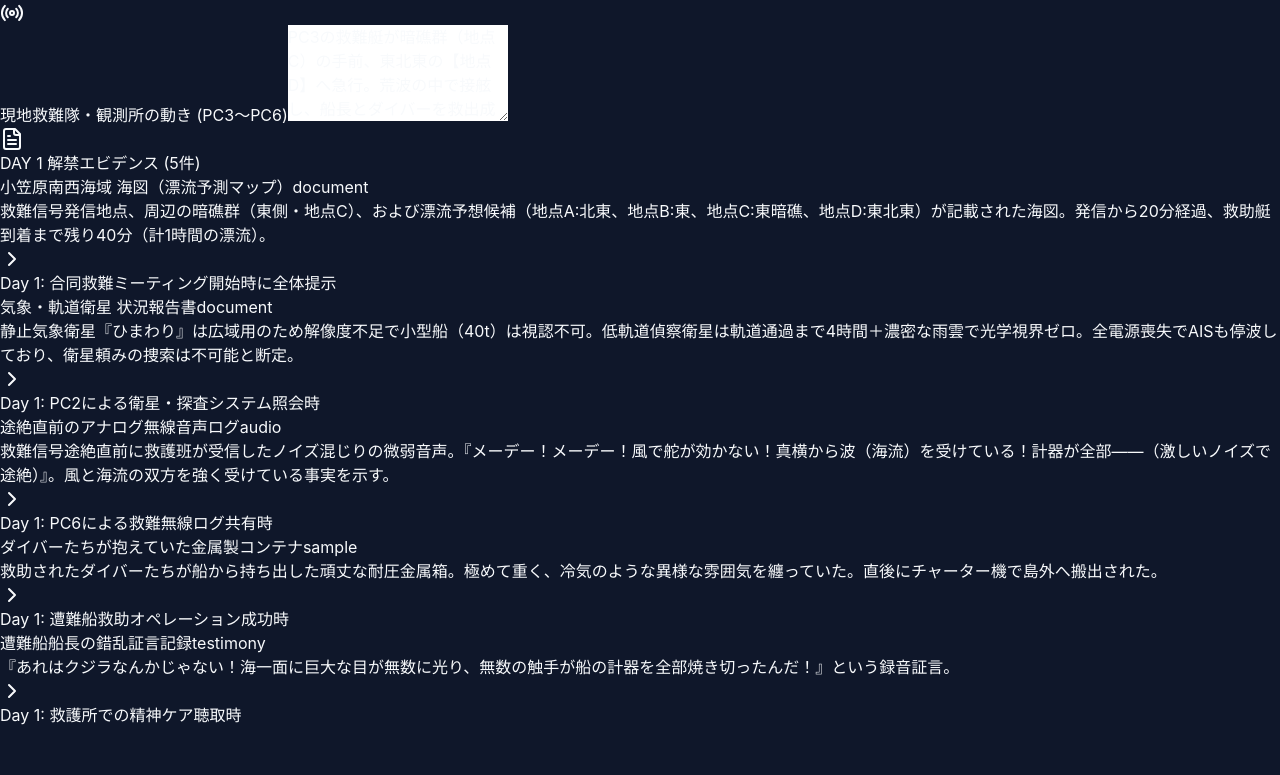
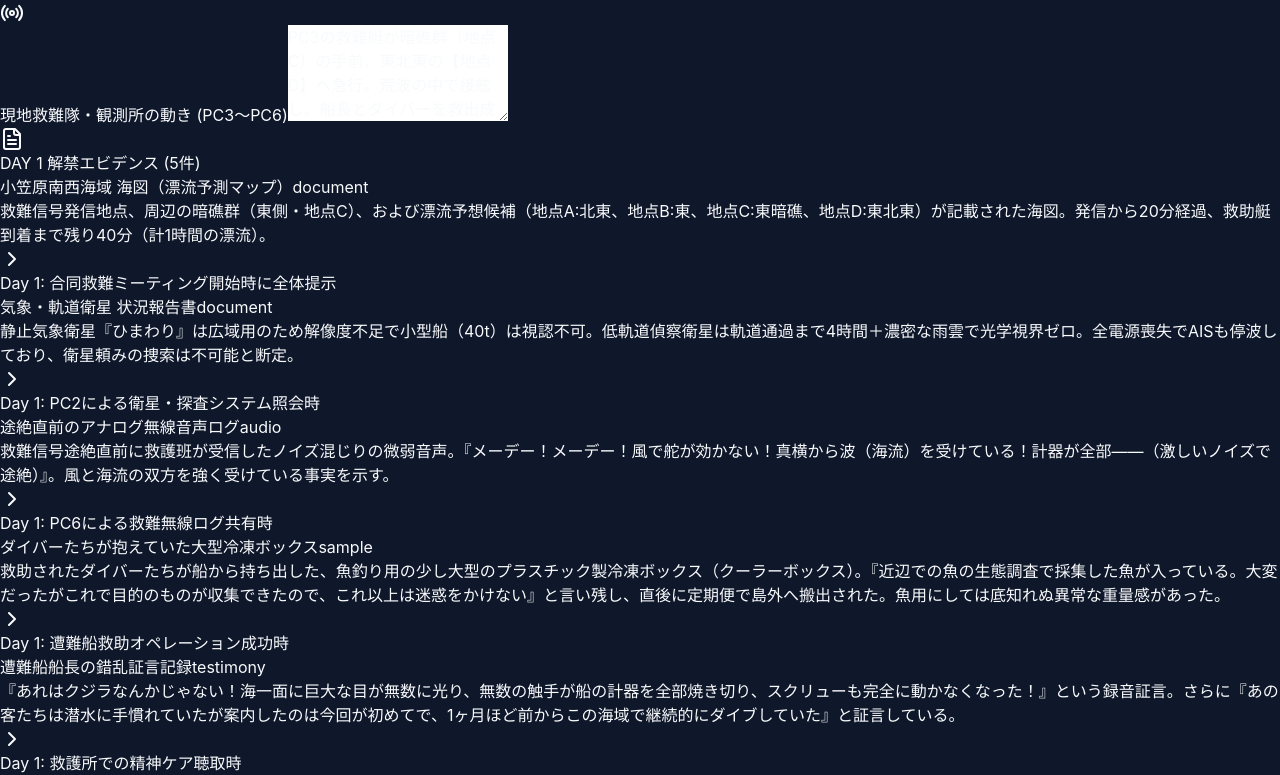
Before and after one commit to transcendentwind-lang/murder-mystery-scenerio-editer, a Next.js app: page / in a window 1280 px wide. Shown: the part 911-1686 px from the top of the page. Before the commit the page ends 1638 px from the top, so only its background shows below. Built offline with nearby package versions, Linux system fonts and the light colour scheme.

Commit message:
feat: refine Day 1 dialogue with propeller breakdown and diver freezer box details

```diff
--- a/src/components/GmDashboard.tsx
+++ b/src/components/GmDashboard.tsx
@@ -311,13 +311,13 @@ export const GmDashboard: React.FC<GmDashboardProps> = ({ project }) => {
                   <div className="rounded border border-slate-800 bg-slate-950/80 p-3">
                     <span className="font-bold text-red-400">【NPC 船長（救助直後・錯乱）】:</span>
                     <p className="text-slate-400 mt-1">
-                      「あ、あれはクジラなんかじゃない！海の下に……巨大な目玉と無数の触手があったんだ！船の計器を全部焼き切られちまった！」
+                      「あ、あれはクジラなんかじゃない！海の下に……巨大な目玉と無数の触手があったんだ！計器を全部焼き切られただけじゃない、スクリューが何かに巻き付かれたのか、急にビクとも動かなくなっちまったんだ！……それに、あのダイバー連中も怪しい！潜水の手際はプロ並みに手慣れていたが、俺が案内したのは今回が初めてだ。1ヶ月ほど前からこの海域で継続的に潜りを繰り返していたらしい……！」
                     </p>
                   </div>
                   <div className="rounded border border-slate-800 bg-slate-950/80 p-3">
-                    <span className="font-bold text-blue-400">【NPC ダイバー（不気味な冷静さ）】:</span>
+                    <span className="font-bold text-blue-400">【NPC ダイバー（不気味な冷静さ・大型冷凍ボックスを抱えて）】:</span>
                     <p className="text-slate-400 mt-1">
-                      「船長は大袈裟ですね。ただの大型クジラですよ。……それより、この金属箱を本土行きの定期便に乗せていただけますか？」
+                      「船長は大袈裟ですね。ただの大型クジラですよ。私たちはこの近辺での魚の生態調査をしており、珍しい魚を採集していただけです。漂流事故で大変でしたが、これで目的のものが無事に収集できましたので、これ以上皆様にご迷惑をおかけすることはありません。……この冷凍ボックス、本土行きの定期便に急ぎ乗せていただけますか？」
                     </p>
                   </div>
                 </div>
--- a/src/utils/initialProjectData.ts
+++ b/src/utils/initialProjectData.ts
@@ -13,7 +13,7 @@ export const initialProject: MMProject = {
   targetExperience:
     "・リモート通信で繋がる東京司令部と小笠原現地の職員たちが、お互いの非対称な情報（大局的データ vs 生々しい現場感覚）を持ち寄り緊迫した危機を乗り越える体験。\n・通常兵器（自衛隊）が通用しない絶望に対し、生物学的生態系（食物連鎖）と太古の伝承を融合させた前代未聞のオペレーションで世界を救うカタルシス。\n・世間一般には『奇妙な自然現象』として隠蔽・処理され、真実は通信回線を共にした6人だけが知る『語られざる英雄（アンサング・ヒーロー）』としての余韻。",
   plotSummary:
-    "【発端】1ヶ月前、小笠原諸島で見られた流星雨。登場人物全員が現地で目撃し、各自小さな隕石の欠片を拾う。同時に邪神を崇拝するカルト団体が深海に沈んだ巨大コア隕石の回収を計画。\n\n【事件】現在、全電源喪失した遭難船から救難信号。東京司令部と現地救難隊（6名）が緊急回線を開設。船長『巨大生物を見た』vs ダイバー『クジラで問題ない』と証言が食い違い、ダイバーは謎の重い金属箱を持ち去る。\n\n【展開】直後、海底から巨大物体が時速約6kmで北上を開始。海底火山の連動噴火を引き起こす。通常兵器による自衛隊の迎撃が試みられるが、物体はダイオウイカ数百体の超群体であり攻撃は完全無力化。\n\n【絶望の真相】物体が目指すのは駿河トラフ＝富士山直下。到達すれば連動して富士山が破局噴火を起こす（残り48時間）。ダイバーが持ち去った金属箱こそが富士山麓へ運ばれた超巨大隕石であり、物体はその信号を追って直進していた。しかし広大な富士山麓から箱を探し出す時間は物理的に残されていない。\n\n【解決】亡き教授のクジラ言語研究（クリック音の単語連結）と、島の古文書の祝詞（語順文法）が奇跡的に結合。海自大出力ソナー網を用い、太平洋全域のマッコウクジラへ『敵＋餌＋集まれ』の捕食要請メッセージを一斉放流。数千頭のマッコウクジラが集結し、怪異を捕食・沈静化させ日本壊滅を回避する。",
+    "【発端】1ヶ月前、小笠原諸島で見られた流星雨。登場人物全員が現地で目撃し、各自小さな隕石の欠片を拾う。同時に邪神を崇拝するカルト団体が深海に沈んだ巨大コア隕石の回収を計画。\n\n【事件】現在、全電源喪失した遭難船から救難信号。東京司令部と現地救難隊（6名）が緊急回線を開設。船長『巨大生物を見た』vs ダイバー『魚の調査サンプルだ』と証言が食い違い、ダイバーは謎の重い大型冷凍ボックスを持ち去る。\n\n【展開】直後、海底から巨大物体が時速約6kmで北上を開始。海底火山の連動噴火を引き起こす。通常兵器による自衛隊の迎撃が試みられるが、物体はダイオウイカ数百体の超群体であり攻撃は完全無力化。\n\n【絶望の真相】物体が目指すのは駿河トラフ＝富士山直下。到達すれば連動して富士山が破局噴火を起こす（残り48時間）。ダイバーが持ち去った大型冷凍ボックスこそが富士山麓へ運ばれた超巨大隕石であり、物体はその信号を追って直進していた。しかし広大な富士山麓から箱を探し出す時間は物理的に残されていない。\n\n【解決】亡き教授のクジラ言語研究（クリック音の単語連結）と、島の古文書の祝詞（語順文法）が奇跡的に結合。海自大出力ソナー網を用い、太平洋全域のマッコウクジラへ『敵＋餌＋集まれ』の捕食要請メッセージを一斉放流。数千頭のマッコウクジラが集結し、怪異を捕食・沈静化させ日本壊滅を回避する。",
   gimmickOverview:
     "① 生態系の天敵（マッコウクジラ vs ダイオウイカ）を怪異撃退に転用する生物学的逆転の発想。\n② 動物言語学（『僕には鳥の言葉がわかる』）の単語連結モデルをマッコウクジラのコーダ（クリック音）に適用した暗号パズル。\n③ 神社の祝詞の拍子が、実は太古の祖先がクジラへ伝えた『捕食命令の文法ルール（語順）』そのものだったという歴史×科学のミステリー。\n④ 6人全員が知識（音韻波形、文法語順、古謡リズム、音速補正、軍用ソナー、隕石周波数）を持ち寄らないと絶対に完成しない完全協力型の情報トランプ構造。",
   playerCount: 6,
@@ -169,7 +169,7 @@ export const initialProject: MMProject = {
         secretObjective: "島民と海に出た仲間を誰一人死なせず、全員を生きて本土へ帰す。",
         internalDrama: {
           pride: "どんな荒波からも人命を救い出してきた現場の海の男としての誇り",
-          guilt: "Day 1で救助時、怪しいダイバーたちと金属箱の島外離脱を止められなかった悔恨",
+          guilt: "Day 1で救助時、怪しいダイバーたちと大型冷凍ボックスの島外離脱を止められなかった悔恨",
           loss: "かつての海難事故で海に沈んだ幼馴染への弔い",
         },
         backgroundTimeline: "Day 1 メーデーを受信し救難艇を出航。海流と風の計算から地点Dへ急行し救助成功……",
@@ -380,8 +380,8 @@ export const initialProject: MMProject = {
     },
     {
       id: "ev-diver-box-photo",
-      title: "ダイバーたちが抱えていた金属製コンテナ",
-      description: "救助されたダイバーたちが船から持ち出した頑丈な耐圧金属箱。極めて重く、冷気のような異様な雰囲気を纏っていた。直後にチャーター機で島外へ搬出された。",
+      title: "ダイバーたちが抱えていた大型冷凍ボックス",
+      description: "救助されたダイバーたちが船から持ち出した、魚釣り用の少し大型のプラスチック製冷凍ボックス（クーラーボックス）。『近辺での魚の生態調査で採集した魚が入っている。大変だったがこれで目的のものが収集できたので、これ以上は迷惑をかけない』と言い残し、直後に定期便で島外へ搬出された。魚用にしては底知れぬ異常な重量感があった。",
       ownerId: "pc-3",
       foundPhase: 1,
       visibility: "shareable",
@@ -391,7 +391,7 @@ export const initialProject: MMProject = {
     {
       id: "ev-captain-testimony",
       title: "遭難船船長の錯乱証言記録",
-      description: "『あれはクジラなんかじゃない！海一面に巨大な目が無数に光り、無数の触手が船の計器を全部焼き切ったんだ！』という録音証言。",
+      description: "『あれはクジラなんかじゃない！海一面に巨大な目が無数に光り、無数の触手が船の計器を全部焼き切り、スクリューも完全に動かなくなった！』という録音証言。さらに『あの客たちは潜水に手慣れていたが案内したのは今回が初めてで、1ヶ月ほど前からこの海域で継続的にダイブしていた』と証言している。",
       ownerId: "pc-6",
       foundPhase: 1,
       visibility: "shareable",
@@ -420,7 +420,7 @@ export const initialProject: MMProject = {
     {
       id: "ev-cult-cargo",
       title: "国内極秘貨物追跡レポート（邪神崇拝団体）",
-      description: "Day 1の金属箱は、特異なカルト団体によって富士山麓の山林へ極秘輸送されていた。中身は深海からサルベージされた超巨大コア隕石。広大すぎて捜索は時間切れ。",
+      description: "Day 1の大型冷凍ボックスは、特異なカルト団体によって富士山麓の山林へ極秘輸送されていた。中身は魚ではなく深海からサルベージされた超巨大コア隕石。広大すぎて捜索は時間切れ。",
       ownerId: "pc-1",
       foundPhase: 5,
       visibility: "shareable",
@@ -482,7 +482,7 @@ export const initialProject: MMProject = {
       situationTitle: "荒海からのメーデー・漂流予測と遭難船救助",
       incidentOverview: "民間チャーター船（40t）が突如全電源喪失。AIS停波、衛星観測不能の中、発信から1時間後の漂流地点を海流と強風のベクトル合成から特定し、暗礁手前で救助する。",
       hqResponse: "衛星死角の報告と航法計算支援。南西強風（15m/s）による風圧流（北東へ約1.5kt）と黒潮支流（真東へ2.0kt）の合成計算を実施。",
-      fieldResponse: "PC3の救難艇が暗礁群（地点C）の手前、東北東の【地点D】へ急行。荒波の中で接舷し、船長とダイバーを救出成功。ダイバーは重い金属箱を持ち去る。",
+      fieldResponse: "PC3の救難艇が暗礁群（地点C）の手前、東北東の【地点D】へ急行。荒波の中で接舷し、船長とダイバーを救出成功。ダイバーは魚の調査サンプルと称して大型プラスチック冷凍ボックスを持ち去る。",
       revealedEvidenceIds: [
         "ev-drift-map",
         "ev-satellite-blindspot",
@@ -527,7 +527,7 @@ export const initialProject: MMProject = {
       distanceKm: 700,
       situationTitle: "通常兵器の敗北と絶望の真相",
       incidentOverview: "自衛隊の魚雷一斉射撃。命中するも物体はダイオウイカ数百体の超群体であり即座に再結合。通常兵器が完全無力化。",
-      hqResponse: "金属箱の中身が『超巨大コア隕石』であり富士山麓へ運ばれたと発覚。しかし捜索は時間切れ。",
+      hqResponse: "大型冷凍ボックスの中身が『超巨大コア隕石』であり富士山麓へ運ばれたと発覚。しかし捜索は時間切れ。",
       fieldResponse: "駿河トラフ到達まで残り48時間。破局噴火までのカウントダウンを宣告。",
       revealedEvidenceIds: ["ev-cult-cargo", "ev-eruption-countdown"],
     },
```
